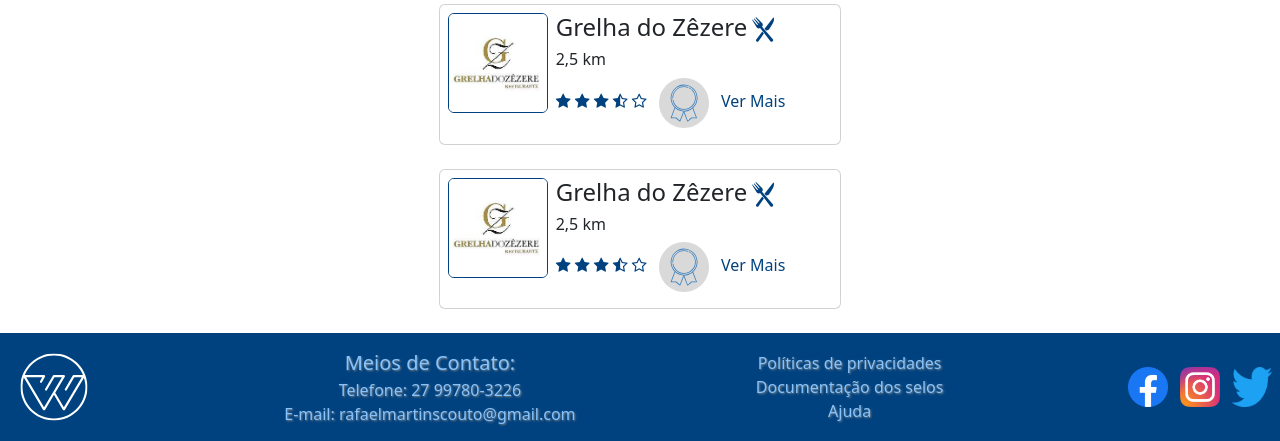
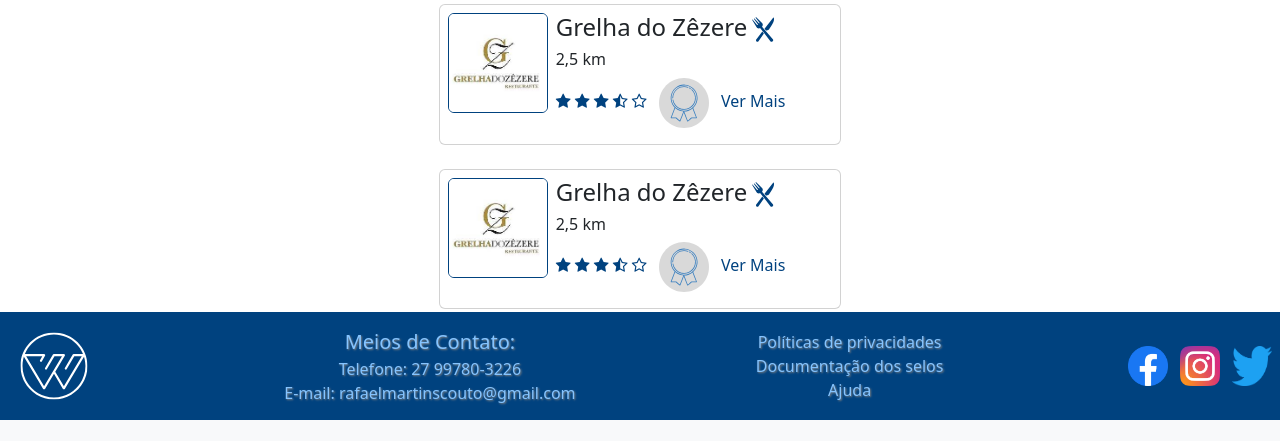
Before and after one commit to RafaBMartins/pi2023, a PHP site: page /web/html/home.html in a window 1280 px wide. Shown: the part 380-821 px from the top of the page. After the commit the page ends 800 px from the top, so only its background shows below. Run offline with PHP 8.4, Linux system fonts and the light colour scheme.

Commit message:
21/06 11:08

```diff
--- a/web/html/home.html
+++ b/web/html/home.html
@@ -17,6 +17,8 @@
 </head>
 
 <body class="vh-100">
+
+  <!--header-->
   <nav class="navbar navbar-expand-lg bg-body-tertiary">
     <div class="container-fluid d-flex justify-content-between">
       <a class="navbar-brand textoMarca" href="#">
@@ -81,10 +83,13 @@
     </div>
   </nav>
 
+    <!--container principal da página-->
+    <div class="container-fluid">
 
-    <div class="container-fluid">
+        <!--começo de uma row que tera 2 col-->
         <div class="row d-flex flex-column justify-content-center align-items-center">
 
+          <!--coluna da barra de pesquisa dos estabelecimento logo abaixo do header-->
             <div class="col-sm-5">
                 <div class="input-group input-group-lg mt-5">
                 <span class="input-group-text border-0 px-1"><img src="../img/Icones/search.svg" class="mx-1"></span>
@@ -93,22 +98,29 @@
                 </div>
             </div>
 
+            <!--coluna para a lista de estabelecimentos que aparecera-->
             <div class="col-sm-4 mt-5">
                 <ol>
+                    <!--um elemento da lista que é um card do estabelecimento-->
                     <li>
                         <div class="card mb-4">
                             <div class="d-flex align-items-top p-2">
                                 <img class="card-img-start img-fluid img-size rounded border blue-border" src="../img/perfil/grelhazeze.jpg">
                                 <div class="w-100">
+                                    <!--titulo-->
                                     <h4 class="card-title ms-2">Grelha do Zêzere<img class="img-fluid m-1" src="../img/Icones/restauranteIcon.svg"></h4>
+                                    <!--distancia-->
                                     <h6 class="card-subtitle ms-2">2,5 km</h6>
+                                    <!--estrelas-->
                                     <div class="m-2">
                                         <span class="fa fa-star blue"></span>
                                         <span class="fa fa-star blue"></span>
                                         <span class="fa fa-star blue"></span>
                                         <span class="fa fa-star-half-o blue"></span>
                                         <span class="fa fa-star-o blue"></span>
+                                        <!--selo-->
                                         <img src="../img/selos/seloPrata.svg" class="img-fluid ms-2">
+                                        <!--texto clicavel para acessar o perfil completo do estabelecimento-->
                                         <labe class="blue ms-2">Ver Mais</labe>
                                     </div>
                                 </div>
@@ -164,7 +176,8 @@
 
     </div>
 
-    <footer class="d-flex w-100 p-1 align-items-center justify-content-md-between justify-content-center flex-md-row flex-wrap flex-column d-flex">
+    <!--footer-->
+    <footer class="d-sm-flex w-100 p-1 align-items-center justify-content-md-between justify-content-center flex-md-row flex-wrap flex-column d-none position-absolute bottom-0 start-0">
 
         <div class="p-3 logo-footer d-flex justify-content-center flex-column my-1 my-md-0">
             <img class="" src="../img/logos/logoBranco.svg" alt="">
```
Also changed, not shown: web/css/esqueciSenha.css (+10 -0 lines), web/css/home.css (+6 -1 lines), web/css/index.css (+10 -0 lines), web/css/registrar.css (+10 -0 lines), web/html/esqueciSenha.html (+9 -1 lines), web/html/index.html (+12 -1 lines), web/html/registrar.html (+12 -1 lines), web/html/perfilusuario.html (renamed from web/html/perfilbootstrap.html). Lines whose indentation alone changed are shown as unchanged.
